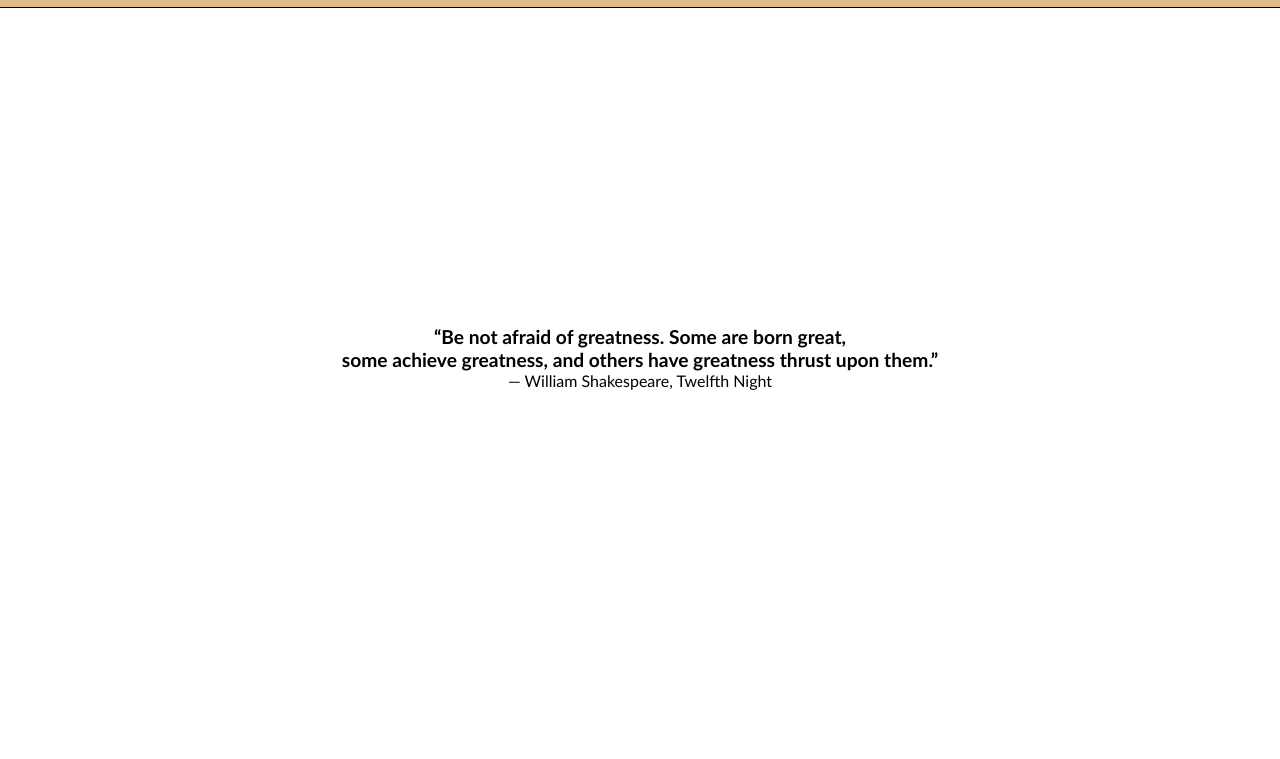
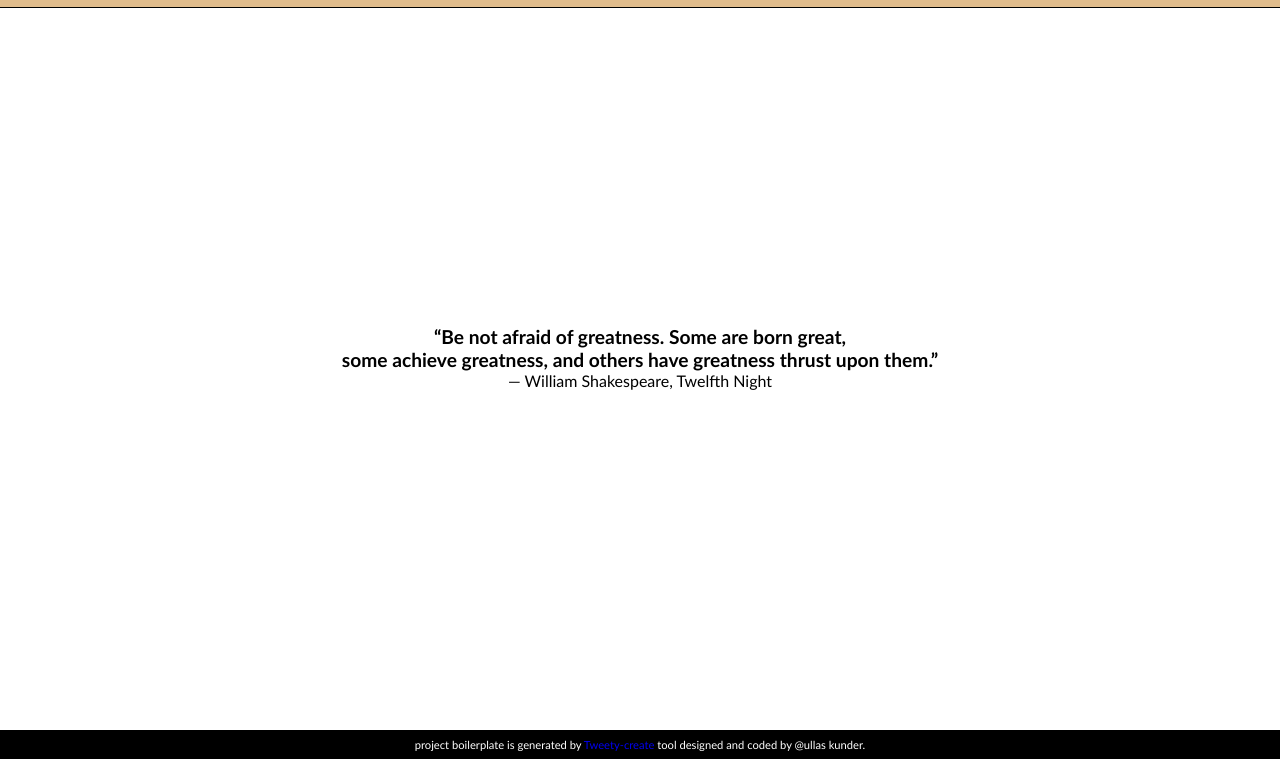
Before and after one commit to ullaskunder3/website-loader, a plain HTML site: page index.html in a window 1280 px wide. Shown: the part 41-800 px from the top of the page. Drawn offline with Linux system fonts and the light colour scheme.

Commit message:
added footer

```diff
--- a/index.html
+++ b/index.html
@@ -31,6 +31,9 @@
             <span class="quote__by">― William Shakespeare, Twelfth Night</span>
         </p>
     </section>
+    <footer>
+        <p>project boilerplate is generated by <a href="https://www.npmjs.com/package/tweety-create">Tweety-create </a>tool designed and coded by @ullas kunder.</p>
+    </footer>
     <script src="./script.js"></script>
 </body>
 </html>
```
